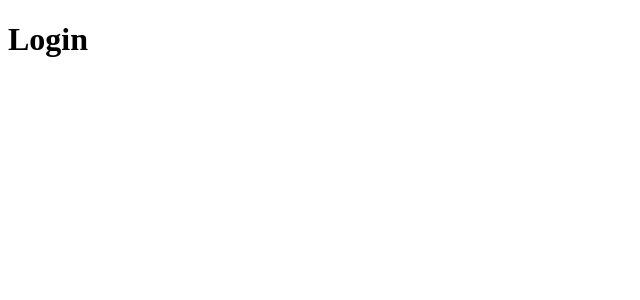
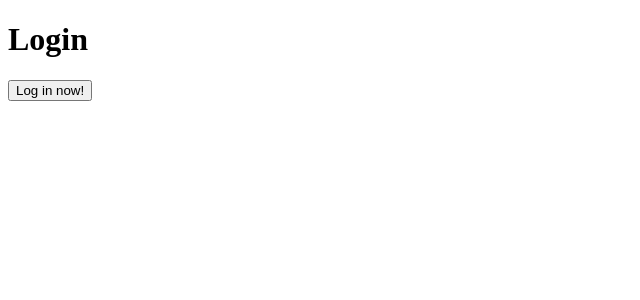
Before and after one commit to drasla/instaclone-web, a React (Create React App) app: page / in a window 1280 px wide. Shown: the top 300 px of the page, without its empty margins (0-640 px from the left). Built offline with nearby package versions, Linux system fonts and the light colour scheme.

Commit message:
# 8.6 Introduction to Styled Components

```diff
--- a/src/App.js
+++ b/src/App.js
@@ -1,18 +1,20 @@
-import React, {useState} from "react";
+import React from "react";
 import {BrowserRouter as Router, Route, Switch} from "react-router-dom";
 import Home from "./screens/Home";
 import Login from "./screens/Login";
 import NotFound from "./screens/NotFound";
+import {useReactiveVar} from "@apollo/client";
+import {isLoggedInVar} from "./apollo";
 
 function App() {
-    const [isLoggedIn, setIsLoggedIn] = useState(false);
+    const isLoggedIn = useReactiveVar(isLoggedInVar);
 
     return (
         <div className="App">
             <Router>
                 <Switch>
                     <Route path="/" exact>
-                        {isLoggedIn ? <Home setIsLoggedIn={setIsLoggedIn} /> : <Login setIsLoggedIn={setIsLoggedIn} />}
+                        {isLoggedIn ? <Home /> : <Login />}
                     </Route>
                     <Route>
                         <NotFound />
--- /dev/null
+++ b/src/apollo.js
@@ -0,0 +1,3 @@
+import {makeVar} from "@apollo/client";
+
+export const isLoggedInVar = makeVar(false);
--- a/src/screens/Home.js
+++ b/src/screens/Home.js
@@ -1,9 +1,20 @@
-function Home({setIsLoggedIn}) {
+import {isLoggedInVar} from "../apollo";
+import styled from "styled-components";
+
+const Title = styled.h1`
+  color: blue;
+`;
+
+const Container = styled.div`
+  background-color: tomato;
+`;
+
+function Home() {
     return (
-        <>
-            <h1>Home</h1>
-            <button onClick={setIsLoggedIn(false)}>Log Out</button>
-        </>
+        <Container>
+            <Title>Home</Title>
+            <button onClick={() => isLoggedInVar(false)}>Log Out Now</button>
+        </Container>
     );
 }
 
--- a/src/screens/Login.js
+++ b/src/screens/Login.js
@@ -1,3 +1,13 @@
-const Login = () => <h1>Login</h1>;
+import {isLoggedInVar} from "../apollo";
+
+const Login = () => {
+    return (
+        <>
+            <h1>Login</h1>
+            <button onClick={() => isLoggedInVar(true)}>Log in now!</button>
+        </>
+    );
+
+}
 
 export default Login;
```
Also changed, not shown: 1 other file (tests, documents, lock files or other folders).
